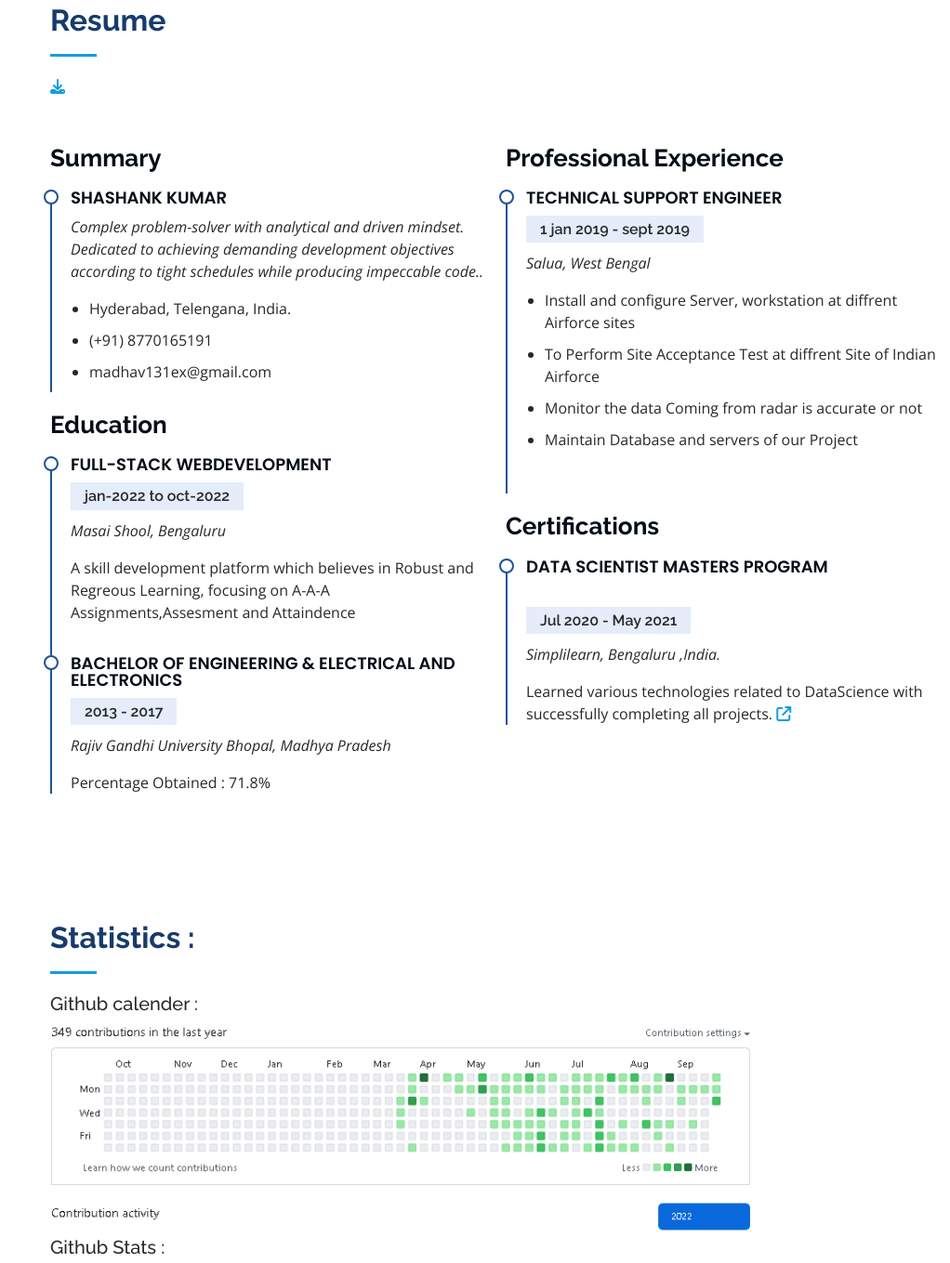
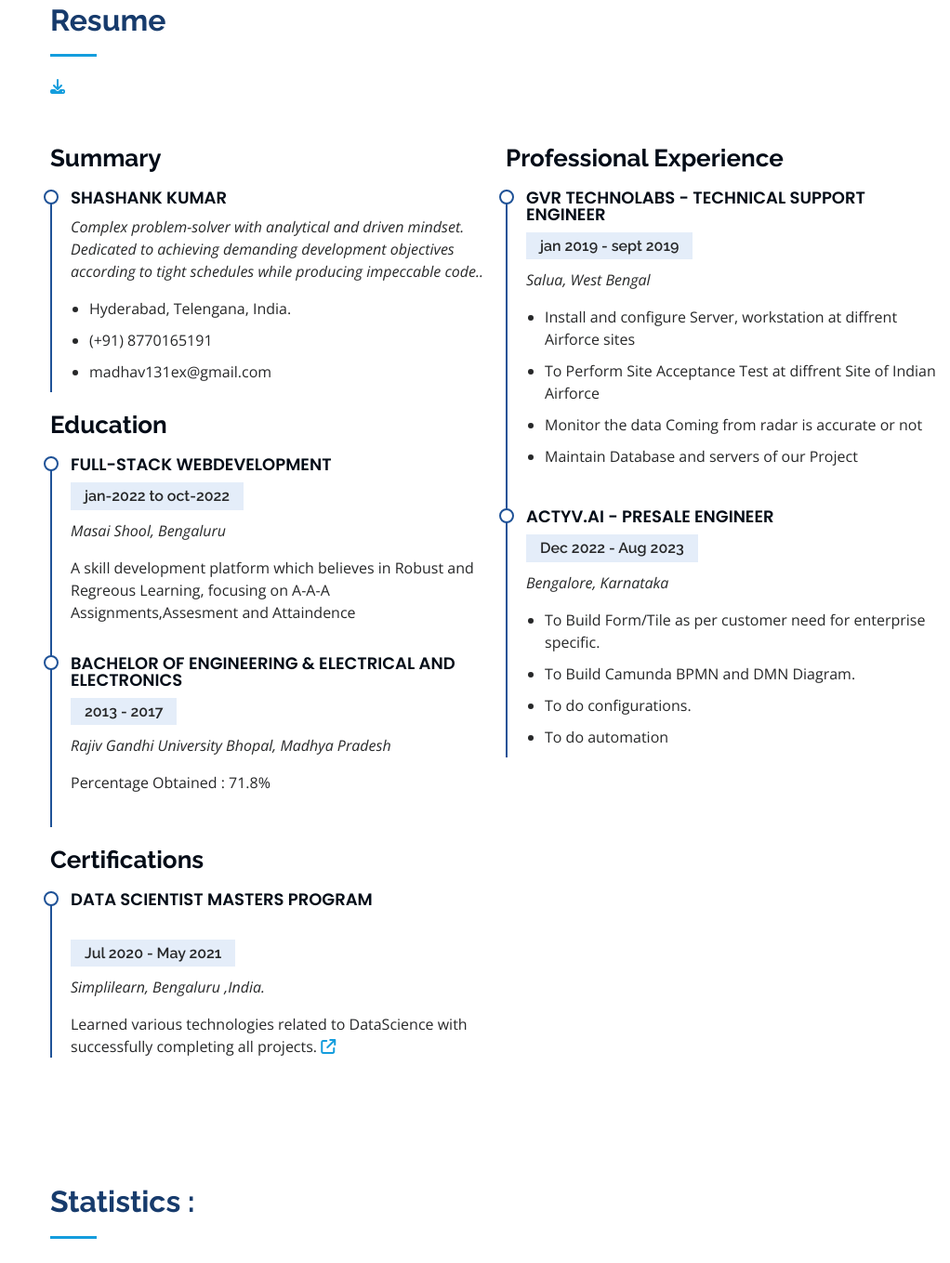
Before and after one commit to shashankkumarP/My_Portfolio, a plain HTML site: page index.html in a window 1280 px wide. Shown: the part 2091-3450 px from the top of the page at 93% size, without its empty margins (258-1280 px from the left). Drawn offline with nearby package versions, Linux system fonts and the light colour scheme.

Commit message:
updating_changes_as_per_masai

```diff
--- a/index.html
+++ b/index.html
@@ -331,20 +331,6 @@ according to tight schedules while producing impeccable code.
               <p><em>Rajiv Gandhi University Bhopal, Madhya Pradesh</em></p>
               <p>Percentage Obtained : 71.8%</p>
             </div>
-          </div>
-          <div class="col-lg-6" data-aos="fade-up" data-aos-delay="100">
-            <h3 class="resume-title">Professional Experience</h3>
-            <div class="resume-item">
-              <h4>Technical Support Engineer</h4>
-              <h5>1 jan 2019 - sept 2019</h5>
-              <p><em>Salua, West Bengal </em></p>
-              <ul>
-                <li>Install and configure Server, workstation at diffrent Airforce sites</li>
-                <li>To Perform Site Acceptance Test at diffrent Site of Indian Airforce</li>
-                <li>Monitor the data Coming from radar is accurate or not</li>
-                <li>Maintain Database and servers of our Project</li>
-              </ul>
-            </div>
             <h3 class="resume-title">Certifications</h3>
             <div class="resume-item">
               <h4>Data Scientist Masters Program</h4>
@@ -354,6 +340,32 @@ according to tight schedules while producing impeccable code.
               <p>Learned various technologies related to DataScience with successfully completing all projects. <a target="_blank" href="https://drive.google.com/file/d/1LVR7Qxs0gjD9hp-YoZJ8lKNocRizPS-E/view" ><i class="fa-solid fa-arrow-up-right-from-square"></i></a></p>
 
             </div>
+          </div>
+          <div class="col-lg-6" data-aos="fade-up" data-aos-delay="100">
+            <h3 class="resume-title">Professional Experience</h3>
+            <div class="resume-item">
+              <h4>GVR Technolabs - Technical Support Engineer</h4>
+              <h5>jan 2019 - sept 2019</h5>
+              <p><em>Salua, West Bengal </em></p>
+              <ul>
+                <li>Install and configure Server, workstation at diffrent Airforce sites</li>
+                <li>To Perform Site Acceptance Test at diffrent Site of Indian Airforce</li>
+                <li>Monitor the data Coming from radar is accurate or not</li>
+                <li>Maintain Database and servers of our Project</li>
+              </ul>
+            </div>
+            <div class="resume-item">
+              <h4>Actyv.ai - Presale Engineer</h4>
+              <h5>Dec 2022 - Aug 2023</h5>
+              <p><em>Bengalore, Karnataka </em></p>
+              <ul>
+                <li>To Build Form/Tile as per customer need for enterprise specific.</li>
+                <li>To Build Camunda BPMN and DMN Diagram.</li>
+                <li>To do configurations.</li>
+                <li>To do automation</li>
+              </ul>
+            </div>
+
           </div>
         </div>
 
@@ -369,10 +381,11 @@ according to tight schedules while producing impeccable code.
           <h2>Statistics :</h2>
 
           <div>
-            <h5>Github calender :</h5>
-            <img  src="assets/img/github_calender.PNG" width="80%" alt="">
-            <h5>Github Stats :</h5>
-            <img  src="assets/img/githubstats.PNG" width="60%"   alt="">
+            <h5  style="margin-top: 31px;" >Github calender :</h5>
+            <img  src="assets/img/git_contribution_2022.PNG" width="80%" alt="">
+            <img  src="assets/img/git_contribution_2023.PNG" width="80%" alt="">
+            <h5 style="margin-top: 21px;" >Github Stats :</h5>
+            <img  src="assets/img/github_stats.PNG" width="80%"   alt="">
 
           </div>
 
```
Also changed, not shown: assets/img/git_contribution_2022.PNG (added), assets/img/git_contribution_2023.PNG (added), assets/img/github_stats.PNG (added).
